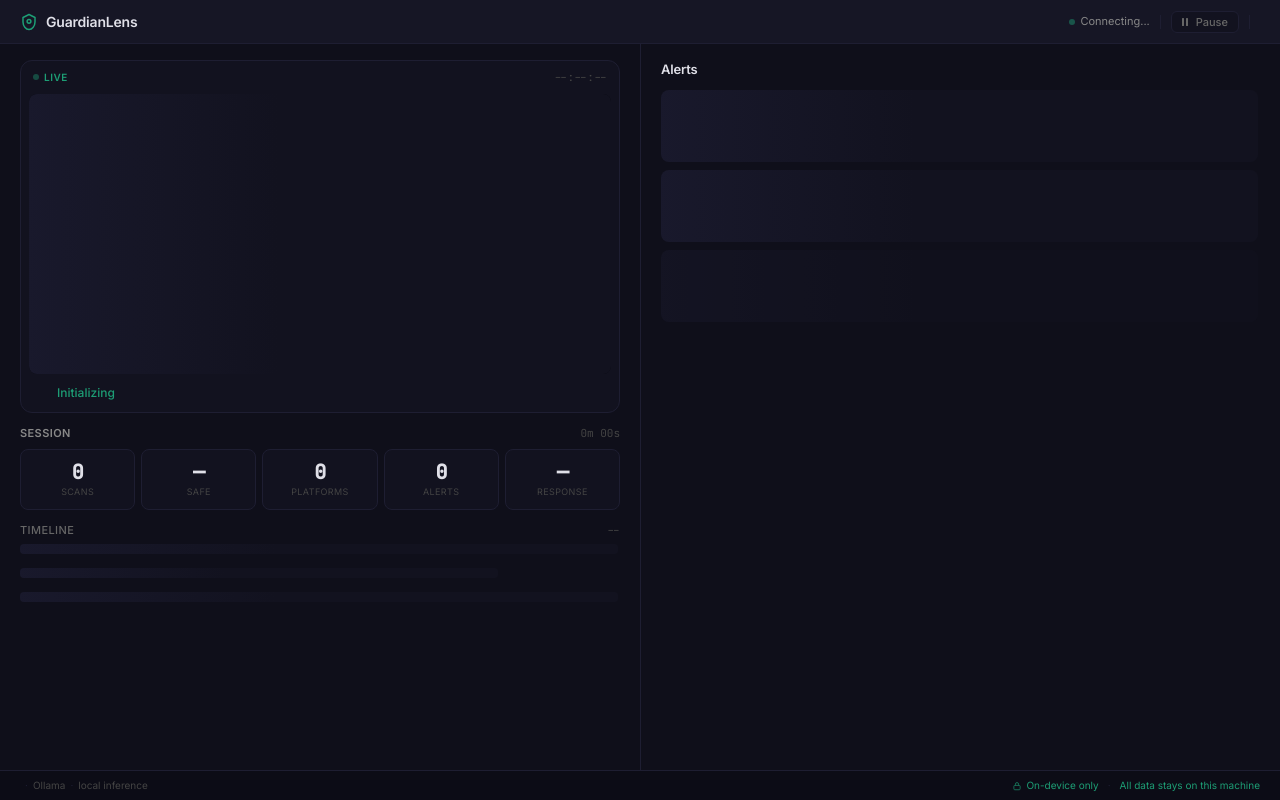
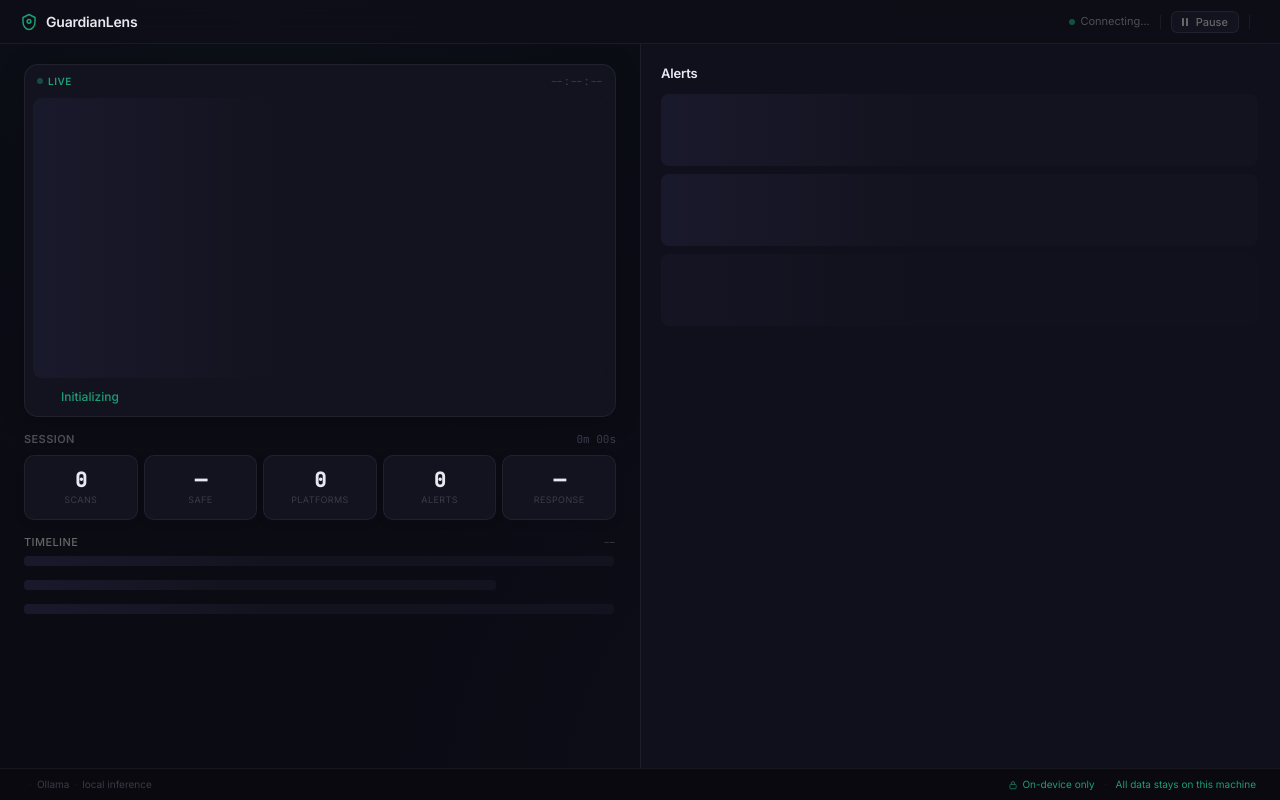
Before and after one commit to natalia-jaskowska/guardianlens, a Python web app: template app/templates/index.html in a window 1280 px wide. Run offline with Jinja, Linux system fonts and the light colour scheme; the template is opened without the code that fills it, so the values that code supplies are empty.

Commit message:
Visual depth redesign — gradients, shadows, glass, elevation
Color tokens:
- Darker base (#0b0b14) for more contrast
- Borders now rgba white (0.06) instead of solid colors — subtler
- New --bg-elevated for hover states
- Text-ghost dimmer for better hierarchy

Background:
- Subtle radial gradient: green glow top-left, purple bottom-right
- Alert state switches to red glow from top center

Header:
- Glass effect: backdrop-filter blur(12px) + semi-transparent bg
- Alert state: warm red-tinted glass

Capture card:
- Deep box-shadow (0 4px 24px) for floating effect
- 14px border-radius — rounder, more modern
- Alert/caution states add colored glow

Stat cards:
- Individual shadows (0 2px 8px)
- Hover: lift + deeper shadow
- More padding (14px/12px)

Alert cards:
- Shadows instead of flat bg
- Hover uses --bg-elevated
- More padding, 10px radius

Sidebar:
- Subtle bg-secondary background — visual separation from content
- More padding (20px)

Footer:
- Wider padding matching header

Co-Authored-By: Claude Opus 4.6 (1M context) <noreply@anthropic.com>

```diff
--- a/app/static/dashboard.css
+++ b/app/static/dashboard.css
@@ -7,20 +7,21 @@
 /* ============================================================ 1. Tokens */
 
 :root {
-  --bg-primary: #0f0f1a;
-  --bg-secondary: #12121f;
-  --bg-card: #12121f;
-  --bg-topbar: #161625;
-  --bg-footer: #0c0c16;
-  --border: #1e1e32;
-  --border-subtle: rgba(30, 30, 50, 0.6);
-
-  --text-primary: #e0e0e8;
-  --text-secondary: #c8c8d0;
-  --text-muted: #888;
+  --bg-primary: #0b0b14;
+  --bg-secondary: #10101c;
+  --bg-card: #13131f;
+  --bg-elevated: #16162a;
+  --bg-topbar: rgba(14, 14, 24, 0.8);
+  --bg-footer: #09090f;
+  --border: rgba(255, 255, 255, 0.06);
+  --border-subtle: rgba(255, 255, 255, 0.03);
+
+  --text-primary: #e8e8f0;
+  --text-secondary: #c0c0cc;
+  --text-muted: #8888;
   --text-dim: #666;
   --text-faint: #555;
-  --text-ghost: #444;
+  --text-ghost: #3a3a4a;
 
   --safe: #1D9E75;
   --safe-bg: #0f2e1f;
@@ -80,10 +81,12 @@ button { font-family: inherit; cursor: pointer; }
   height: 100vh;
   overflow: hidden;
   background: var(--bg-primary);
-  transition: box-shadow 0.5s ease;
+  background-image: radial-gradient(ellipse at 20% 0%, rgba(29, 158, 117, 0.03) 0%, transparent 50%),
+                    radial-gradient(ellipse at 80% 100%, rgba(127, 119, 221, 0.03) 0%, transparent 50%);
+  transition: all 0.5s ease;
 }
 .gl-shell.gl-alert-active {
-  box-shadow: inset 0 0 80px rgba(226, 75, 74, 0.08);
+  background-image: radial-gradient(ellipse at 50% 0%, rgba(226, 75, 74, 0.06) 0%, transparent 60%);
 }
 
 .gl-main {
@@ -98,8 +101,8 @@ button { font-family: inherit; cursor: pointer; }
 .gl-content {
   display: flex;
   flex-direction: column;
-  padding: 16px 20px;
-  gap: 12px;
+  padding: 20px 24px;
+  gap: 14px;
   min-width: 0;
   min-height: 0;
   overflow-y: auto;
@@ -109,11 +112,12 @@ button { font-family: inherit; cursor: pointer; }
 .gl-sidebar {
   display: flex;
   flex-direction: column;
-  padding: 16px 20px;
+  padding: 20px 20px;
   min-width: 0;
   min-height: 0;
   overflow-y: auto;
   border-left: 1px solid var(--border);
+  background: var(--bg-secondary);
 }
 
 /* ============================================================ 5. Capture hero */
@@ -152,14 +156,17 @@ button { font-family: inherit; cursor: pointer; }
   flex-direction: column;
   align-items: center;
   gap: 3px;
-  padding: 12px 4px 10px;
+  padding: 14px 4px 12px;
   background: var(--bg-card);
   border: 1px solid var(--border);
-  border-radius: var(--radius-lg);
-  transition: border-color 0.2s;
+  border-radius: 10px;
+  box-shadow: 0 2px 8px rgba(0, 0, 0, 0.15);
+  transition: all 0.2s;
 }
 .gl-stat:hover {
-  border-color: #2a2a44;
+  border-color: rgba(255, 255, 255, 0.1);
+  transform: translateY(-1px);
+  box-shadow: 0 4px 12px rgba(0, 0, 0, 0.25);
 }
 .gl-stat-val {
   font-size: 20px;
@@ -239,15 +246,16 @@ button { font-family: inherit; cursor: pointer; }
   padding: 0 20px;
   height: 44px;
   background: var(--bg-topbar);
+  backdrop-filter: blur(12px);
   border-bottom: 1px solid var(--border);
   position: sticky;
   top: 0;
   z-index: 10;
-  transition: background 0.5s ease, border-color 0.5s ease;
+  transition: all 0.5s ease;
 }
 .gl-shell.gl-alert-active .gl-header {
-  background: #1a1018;
-  border-bottom-color: #3a1525;
+  background: rgba(26, 16, 24, 0.8);
+  border-bottom-color: rgba(226, 75, 74, 0.15);
 }
 
 .gl-header-left {
@@ -425,11 +433,12 @@ button { font-family: inherit; cursor: pointer; }
 .gl-capture {
   background: var(--bg-card);
   border: 1px solid var(--border);
-  border-radius: 12px;
+  border-radius: 14px;
   overflow: hidden;
   display: flex;
   flex-direction: column;
   flex-shrink: 0;
+  box-shadow: 0 4px 24px rgba(0, 0, 0, 0.25);
   transition: border-color 0.4s ease, box-shadow 0.4s ease;
 }
 .gl-capture-paused .gl-capture-screen::before {
@@ -450,8 +459,8 @@ button { font-family: inherit; cursor: pointer; }
 .gl-capture-paused { border-color: var(--border) !important; opacity: 0.7; }
 
 .gl-capture-safe    { border-color: var(--border); }
-.gl-capture-caution { border-color: rgba(186, 117, 23, 0.35); box-shadow: 0 0 20px rgba(186, 117, 23, 0.06); }
-.gl-capture-alert   { border-color: rgba(226, 75, 74, 0.35); box-shadow: 0 0 20px rgba(226, 75, 74, 0.06); }
+.gl-capture-caution { border-color: rgba(186, 117, 23, 0.2); box-shadow: 0 4px 24px rgba(0,0,0,0.25), 0 0 24px rgba(186, 117, 23, 0.08); }
+.gl-capture-alert   { border-color: rgba(226, 75, 74, 0.2); box-shadow: 0 4px 24px rgba(0,0,0,0.25), 0 0 24px rgba(226, 75, 74, 0.08); }
 
 .gl-capture-top {
   display: flex;
@@ -723,8 +732,8 @@ button { font-family: inherit; cursor: pointer; }
 }
 .gl-timeline-clickable { cursor: pointer; }
 .gl-timeline-clickable:hover {
-  background: rgba(255, 255, 255, 0.03);
-  border-color: var(--border);
+  background: var(--bg-elevated);
+  border-color: rgba(255, 255, 255, 0.08);
 }
 
 /* Threat-level left accent */
@@ -1079,16 +1088,17 @@ button { font-family: inherit; cursor: pointer; }
   grid-template-columns: 36px 1fr auto;
   grid-template-rows: auto auto auto;
   gap: 0 10px;
-  padding: 10px 12px;
+  padding: 12px 14px;
   background: var(--bg-card);
   border: 1px solid var(--border);
-  border-radius: var(--radius-lg);
+  border-radius: 10px;
   cursor: pointer;
   transition: all 0.2s ease;
   position: relative;
+  box-shadow: 0 2px 8px rgba(0, 0, 0, 0.1);
 }
 .gl-alert-card:hover {
-  background: #16162a;
+  background: var(--bg-elevated);
   border-color: #2a2a44;
   transform: translateY(-1px);
 }
@@ -1830,8 +1840,8 @@ button { font-family: inherit; cursor: pointer; }
   display: flex;
   align-items: center;
   justify-content: space-between;
-  padding: 0 20px;
-  height: 30px;
+  padding: 0 24px;
+  height: 32px;
   background: var(--bg-footer);
   border-top: 1px solid var(--border);
   font-size: 10px;
--- a/app/templates/index.html
+++ b/app/templates/index.html
@@ -7,7 +7,7 @@
     <link rel="preconnect" href="https://fonts.googleapis.com" />
     <link rel="preconnect" href="https://fonts.gstatic.com" crossorigin />
     <link href="https://fonts.googleapis.com/css2?family=Inter:wght@400;500;600;700&family=JetBrains+Mono:wght@400;500&display=swap" rel="stylesheet" />
-    <link rel="stylesheet" href="/static/dashboard.css?v=24" />
+    <link rel="stylesheet" href="/static/dashboard.css?v=25" />
   </head>
   <body>
     <div id="shell" class="gl-shell">
@@ -196,6 +196,6 @@
     </div>
 
     <script id="initial-state" type="application/json">{{ initial_state | tojson }}</script>
-    <script src="/static/dashboard.js?v=24" defer></script>
+    <script src="/static/dashboard.js?v=25" defer></script>
   </body>
 </html>
```
